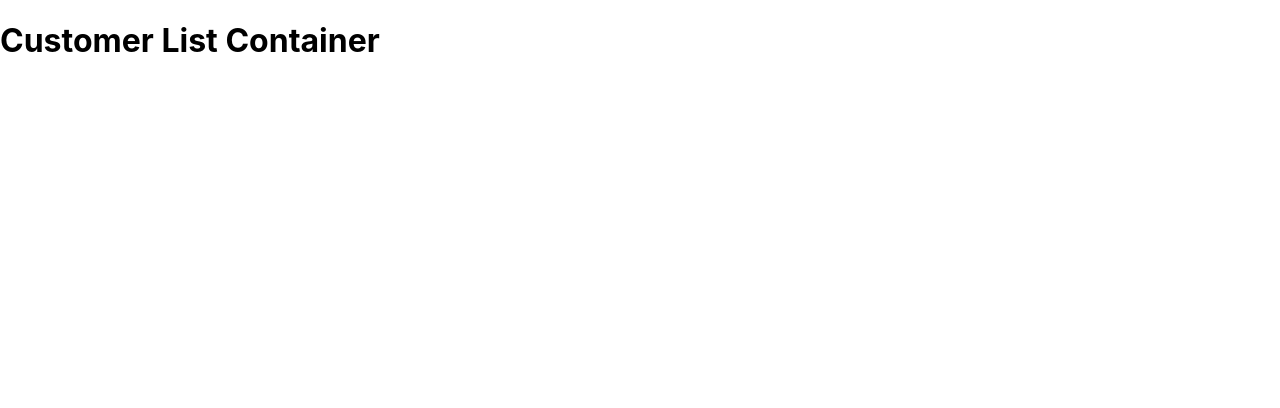
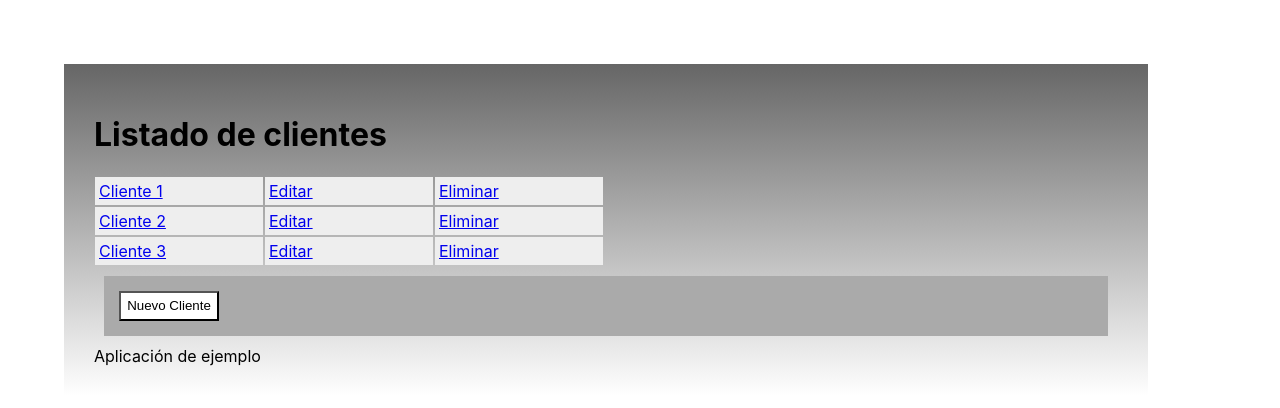
Before and after one commit to Jonatandb/CursoUdemyReactJSReduxES6, a React (Create React App) app in the folder customers-app/: page /customers in a window 1280 px wide. Shown: the top 408 px of the page. Built offline with nearby package versions, Linux system fonts and the light colour scheme.

Commit message:
166. Customer Container
https://www.udemy.com/course/react-js-redux-es6-completo-de-0-a-experto-espanol/learn/lecture/8955902#overview

```diff
--- a/customers-app/src/App.js
+++ b/customers-app/src/App.js
@@ -1,10 +1,10 @@
 import React from "react";
-import { Link, BrowserRouter as Router, Route, Switch } from "react-router-dom";
+import { BrowserRouter as Router, Route, Switch } from "react-router-dom";
 import "./App.css";
 import HomeContainer from "./containers/HomeContainer";
+import CustomersContainer from "./containers/CustomersContainer";
 
 const CustomerContainer = () => <h1>Customer Container</h1>;
-const CustomerListContainer = () => <h1>Customer List Container</h1>;
 const CustomerNewContainer = () => <h1>Customer New Container</h1>;
 
 function App() {
@@ -12,7 +12,7 @@ function App() {
     <Router>
       <>
         <Route exact path="/" component={HomeContainer} />
-        <Route exact path="/customers" component={CustomerListContainer} />
+        <Route exact path="/customers" component={CustomersContainer} />
         <Switch>
           <Route path="/customers/new" component={CustomerNewContainer} />
           <Route path="/customers/:dni" component={CustomerContainer} />
--- /dev/null
+++ b/customers-app/src/containers/CustomersContainer.js
@@ -0,0 +1,41 @@
+import React, { Component } from "react";
+import AppFrame from "../components/AppFrame";
+import CustomerList from "../components/CustomerList";
+import CustomersActions from "../components/CustomersActions";
+
+const customers = [
+  { dni: "11111111", name: "Cliente 1", age: 1 },
+  { dni: "22222222", name: "Cliente 2", age: 2 },
+  { dni: "33333333", name: "Cliente 3", age: 3 },
+];
+
+class CustomersContainer extends Component {
+  handleAddCustomer = () => {
+    this.props.history.push("/customers/new");
+  };
+
+  renderBody = (customers) => {
+    return (
+      <>
+        <CustomerList customers={customers} urlPath="customers/" />
+        <CustomersActions>
+          <button onClick={this.handleAddCustomer}>Nuevo Cliente</button>
+        </CustomersActions>
+      </>
+    );
+  };
+  render() {
+    return (
+      <div>
+        <AppFrame
+          title="Listado de clientes"
+          body={this.renderBody(customers)}
+        />
+      </div>
+    );
+  }
+}
+
+CustomersContainer.propTypes = {};
+
+export default CustomersContainer;
--- a/customers-app/src/containers/HomeContainer.js
+++ b/customers-app/src/containers/HomeContainer.js
@@ -1,5 +1,4 @@
 import React, { Component } from "react";
-import PropTypes from "prop-types";
 import { withRouter } from "react-router-dom";
 import AppFrame from "../components/AppFrame";
 import CustomerActions from "../components/CustomersActions";
@@ -28,6 +27,4 @@ class HomeContainer extends Component {
   }
 }
 
-HomeContainer.propTypes = {};
-
 export default withRouter(HomeContainer);
--- a/customers-app/src/index.css
+++ b/customers-app/src/index.css
@@ -32,3 +32,11 @@ body {
   height: 30px;
   margin: 5px;
 }
+
+.customers-list-item .field {
+  width: 160px;
+  margin: 1px;
+  padding: 4px;
+  background: #eee;
+  display: inline-block;
+}
```
Also changed, not shown: 1 other file (tests, documents, lock files or other folders).
